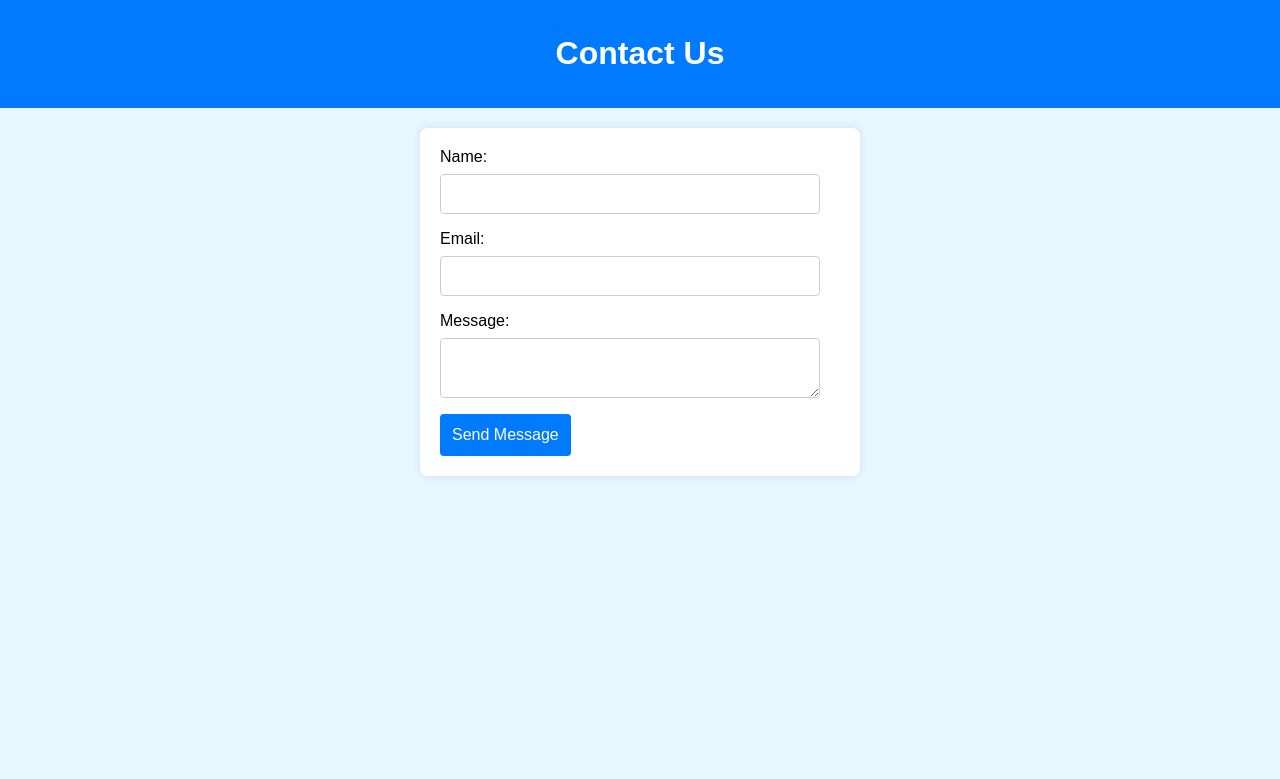
After one commit to Harr1sJack/Event-Registry-Hub, a PHP site: page /mail.php in a window 1280 px wide. The commit adds this page. Shown: the top 779 px of the page. Run offline with PHP 8.4, Linux system fonts and the light colour scheme.

Commit message:
mail us,search

```diff
--- /dev/null
+++ b/mail.php
@@ -0,0 +1,113 @@
+<?php
+echo("<script src='index.js'></script>");
+if ($_SERVER['REQUEST_METHOD'] === 'POST') {
+    $to = 'harris4504jack@gmail.com'; //
+    $subject = 'Contact Form Submission';
+
+
+    $name = htmlspecialchars($_POST['name']);
+    $email = filter_var($_POST['email'], FILTER_SANITIZE_EMAIL);
+    $message = htmlspecialchars($_POST['message']);
+
+    if (empty($name) || empty($email) || empty($message)) {
+        echo "<script>showAlert(All fields are required)</script>";
+        exit();
+    }
+
+    $messageBody = "Name: $name\n";
+    $messageBody .= "Email: $email\n";
+    $messageBody .= "Message:\n$message";
+
+    $headers = "From: $email";
+
+    if (mail($to, $subject, $messageBody, $headers)) {
+        echo "<script>showAlert(Your message has been sent successfully!)</script>";
+    } else {
+        echo "<script>showAlert(Failed to send the message. Please try again later.)</script>";
+    }
+}
+?>
+
+<!DOCTYPE html>
+<html lang="en">
+<head>
+    <meta charset="UTF-8">
+    <meta name="viewport" content="width=device-width, initial-scale=1.0">
+    <title>Contact Us</title>
+    <style>
+        body {
+            font-family: 'Arial', sans-serif;
+            margin: 0;
+            padding: 0;
+            background-color: #e6f7ff;
+        }
+
+        header {
+            background-color: #007bff;
+            color: #fff;
+            padding: 15px 0;
+            text-align: center;
+        }
+
+        h1 {
+            text-align: center;
+            margin-top: 20px;
+        }
+
+        form {
+            max-width: 400px;
+            margin: 20px auto;
+            padding: 20px;
+            background-color: #fff;
+            box-shadow: 0 0 10px rgba(0, 0, 0, 0.1);
+            border-radius: 8px;
+        }
+
+        label {
+            display: block;
+            margin-bottom: 8px;
+        }
+
+        input, textarea {
+            width: 95%;
+            padding: 10px;
+            margin-bottom: 16px;
+            border: 1px solid #ccc;
+            border-radius: 4px;
+            font-size: 16px;
+        }
+
+        button {
+            padding: 12px;
+            background-color: #007bff;
+            color: #fff;
+            border: none;
+            border-radius: 4px;
+            cursor: pointer;
+            font-size: 16px;
+        }
+
+        button:hover {
+            background-color: #0056b3;
+        }
+    </style>
+</head>
+<body>
+    <header>
+        <h1>Contact Us</h1>
+    </header>
+
+    <form method="post">
+        <label for="name">Name:</label>
+        <input type="text" id="name" name="name" required>
+
+        <label for="email">Email:</label>
+        <input type="email" id="email" name="email" required>
+
+        <label for="message">Message:</label>
+        <textarea id="message" name="message" required></textarea>
+
+        <button type="submit">Send Message</button>
+    </form>
+</body>
+</html>
```
Also changed, not shown: create.php (+15 -8 lines), includes/header.php (+8 -8 lines), search.php (added, +113 -0 lines).
